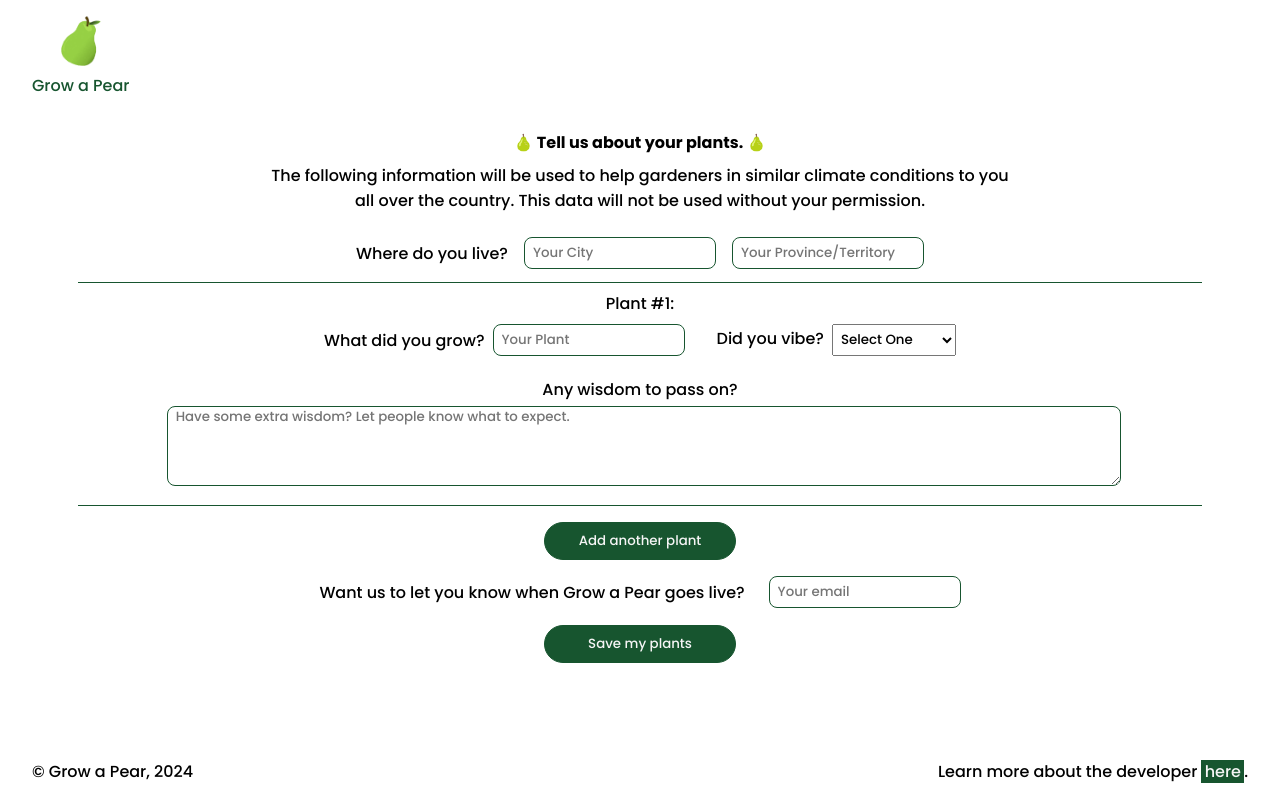
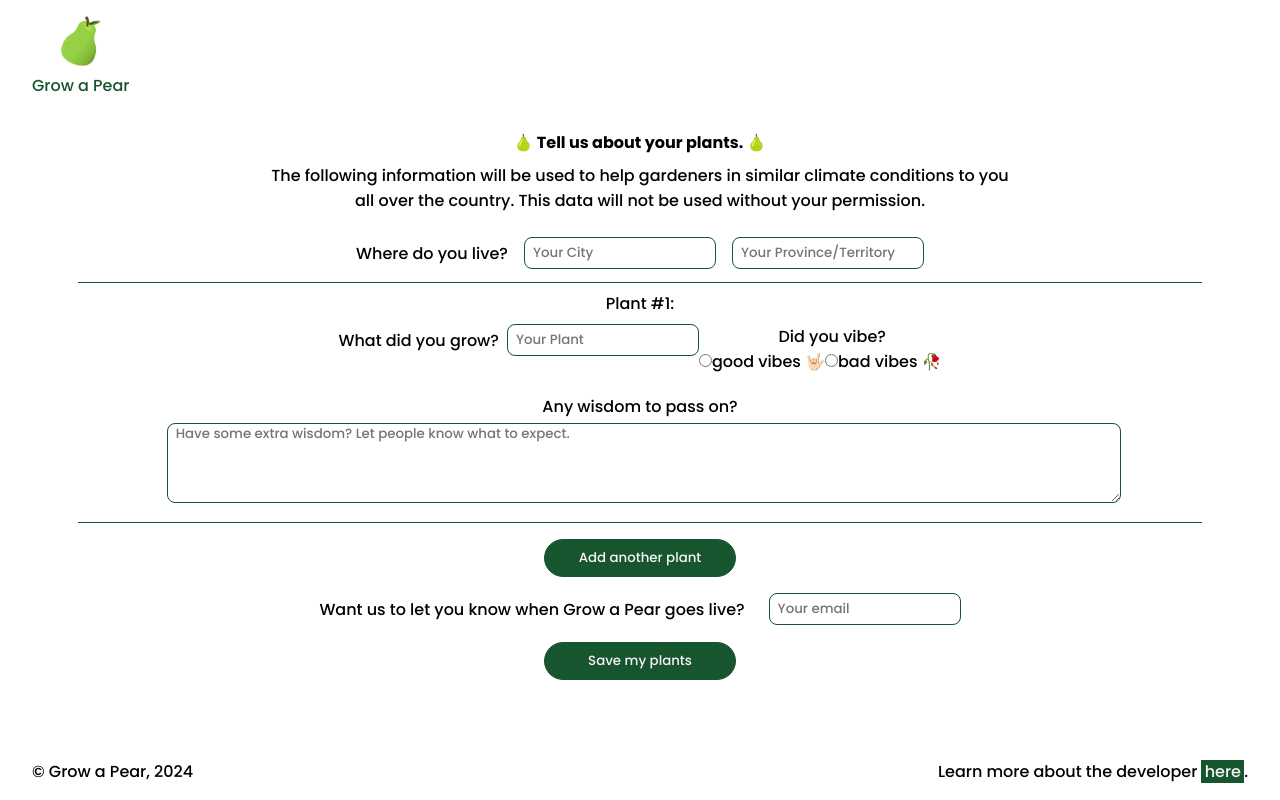
Before and after one commit to meredith-j/grow-a-pear-frontend, a Next.js app: page /your-garden in a window 1280 px wide. Built offline with nearby package versions, Linux system fonts and the light colour scheme.

Commit message:
unfinished adjustment to radio buttons

```diff
--- a/src/app/components/form.js
+++ b/src/app/components/form.js
@@ -69,6 +69,8 @@ export default function Form() {
             localStorage.setItem('province', province);
             localStorage.setItem('email', email);
 
+            console.log(plantData)
+
             axios
                 .post(`http://localhost:8080/plant`, {city:city, province:province, plants:plantData, email:email})
                 .then((response) => {
@@ -136,34 +138,23 @@ export default function Form() {
                                 </div>
                                 <div className={styles.form_question}>
                                 <p className={`${styles.form_no_error} ${!isValid && plant.vibe === "" ? styles.form_error : ""}`}>!</p>
-                                    <label className={styles.form_vibe_label} htmlFor={`Vibe of Plant: ${plant.plant}`}>Did you vibe?</label>
-                                        <select required name="vibe"
-                                        className={styles.form_vibe}
-                                            id={`Vibe of Plant: ${plant.plant}`}
-                                            value={plant.vibe}
+                                    <p className={styles.form_vibe_label} htmlFor={`Vibe of Plant: ${plant.plant}`}>Did you vibe?</p>
+                                        <input type="radio"
+                                            id={`Good Vibe for Plant ${i+1}: ${plant.plant}`}
+                                            // name={`vibe ${i+1}`}
+                                            name="vibe"
+                                            value={true}
                                             onChange={event =>
-                                                handleFormChange(event, i)}>
-                                            <option id="choose your vibe"
-                                                name="vibe"
-                                                className={styles.form_vibe_option}
-                                                value="">
-                                                    Select One
-                                                    </option>
-                                            <option
-                                                id={`Vibe of Plant: ${plant.plant}`}
-                                                value="true"
-                                                className={styles.form_vibe_option}
-                                                name="vibe"
-                                                >
-                                                    Hell yeah 🤘🏻
-                                                    </option>
-                                            <option
-                                                id={`Vibe of Plant: ${plant.plant}`}
-                                                value="false"
-                                                name="vibe">
-                                                    Not my vibe 🥀
-                                                    </option>
-                                        </select>
+                                                handleFormChange(event, i)}/>
+                                            <label htmlFor={`Good Vibe for Plant ${i+1}: ${plant.plant}`}>good vibes 🤟🏻</label>
+                                        <input type="radio"
+                                            id={`Bad Vibe for Plant ${i+1}: ${plant.plant}`}
+                                            // name={`vibe ${i+1}`}
+                                            name="vibe"
+                                            value={false}
+                                            onChange={event =>
+                                                handleFormChange(event, i)}/>
+                                            <label htmlFor={`Bad Vibe for Plant ${i+1}: ${plant.plant}`}>bad vibes 🥀</label>
                                 </div>
                             </section>
                             <div className={styles.form_question}>
--- /dev/null
+++ b/src/app/components/testRadioButtons.js
@@ -0,0 +1,22 @@
+
+export default function testRadioButtons () {
+
+    let x = 0;
+
+    return (
+        <>
+        <form>
+        <p>Did you vibe?</p>
+            <input type="radio" id={`good vibe ${x+1}`} name={`vibe ${x+1}`} value="true" />
+                <label htmlFor={`good vibe ${x+1}`}>good vibes</label>
+            <input type="radio" id={`bad vibe ${x+1}`} name={`vibe ${x+1}`} value="false" />
+                <label htmlFor={`bad vibe ${x+1}`}>bad vibes</label>
+        <p>Did you vibe?</p>
+            <input type="radio" id={`good vibe ${x+2}`} name={`vibe ${x+2}`} value="true" />
+                <label htmlFor={`good vibe ${x+2}`}>good vibes</label>
+            <input type="radio" id={`bad vibe ${x+2}`} name={`vibe ${x+2}`} value="false" />
+                <label htmlFor={`bad vibe ${x+2}`}>bad vibes</label>
+        </form>
+        </>
+    )
+}
--- a/src/app/your-garden/page.js
+++ b/src/app/your-garden/page.js
@@ -1,5 +1,6 @@
-import Form from '../components/form'
-import styles from '../styles/your-garden.module.scss'
+import Form from '../components/form';
+import styles from '../styles/your-garden.module.scss';
+import TestRadioButtons from '../components/testRadioButtons';
 
 export default function Page() {
 
@@ -10,6 +11,7 @@ export default function Page() {
             <p className={styles.header_info}>The following information will be used to help gardeners in similar climate conditions to you all over the country. This data will not be used without your permission. </p>
         </div>
         <Form />
+        {/* <TestRadioButtons /> */}
     </>
     )
   }
```
